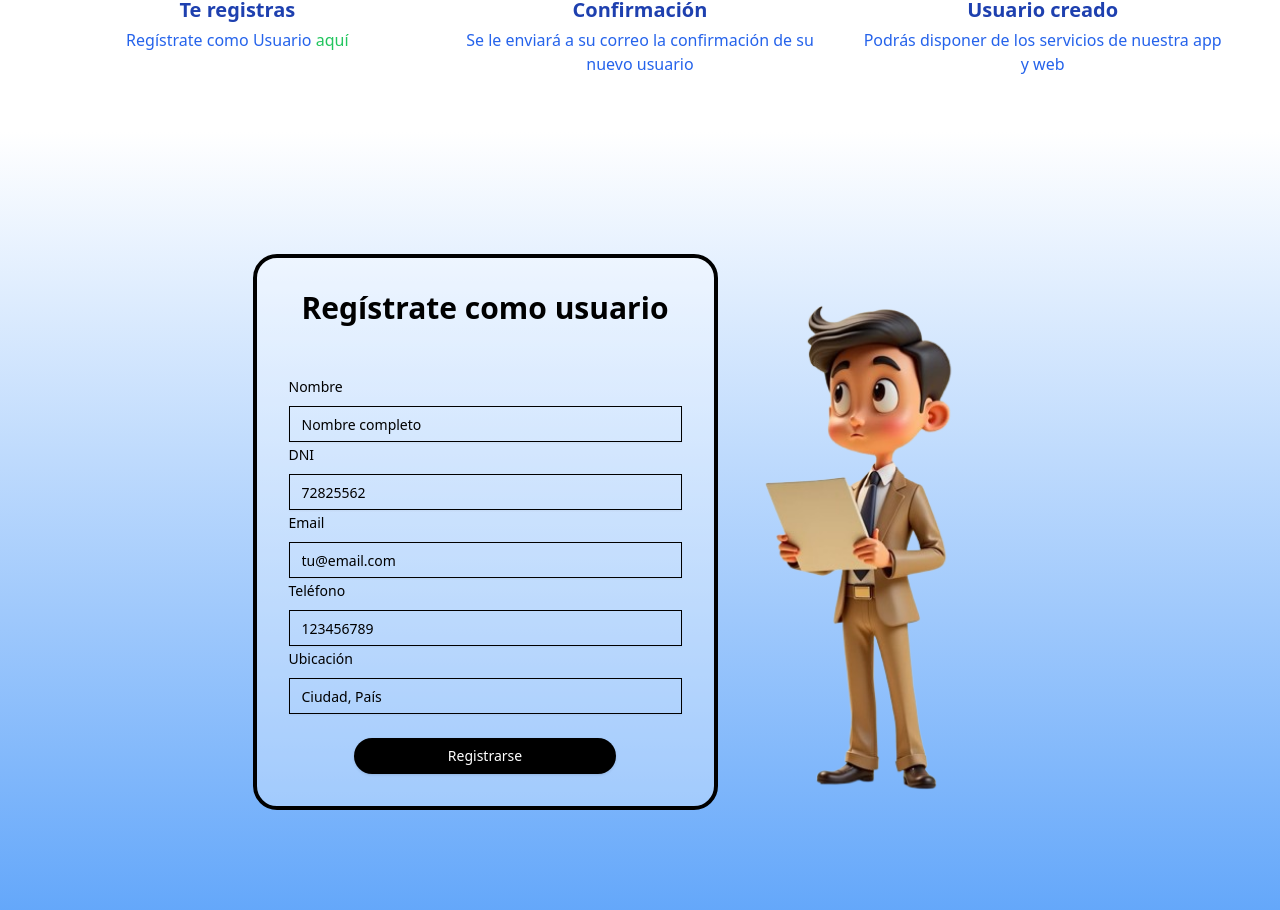
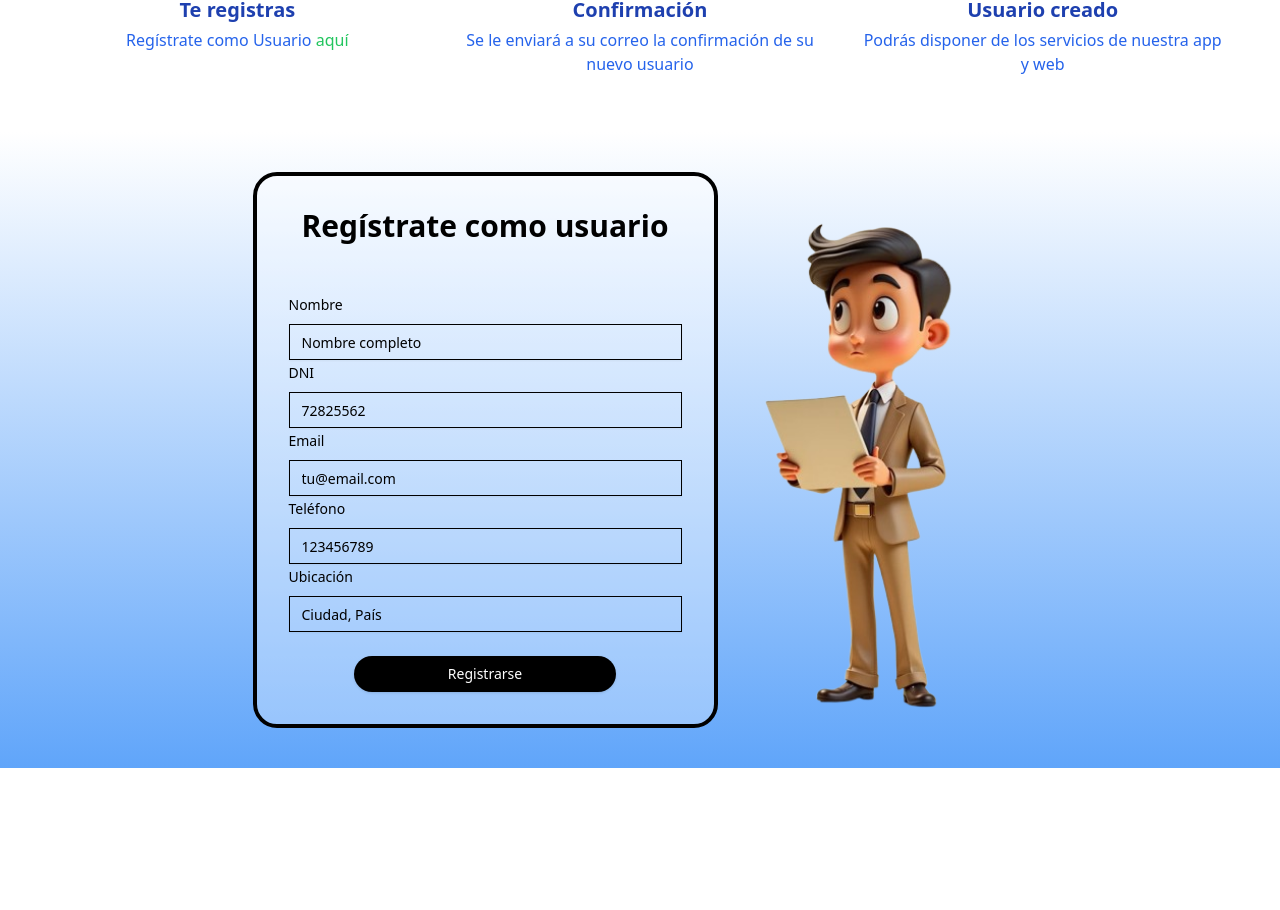
Before and after one commit to Carloscv200313/servi-mach, a Next.js app: page / in a window 1280 px wide. Shown: the part 892-1802 px from the top of the page. After the commit the page ends 1660 px from the top, so only its background shows below. Built offline with nearby package versions, Linux system fonts and the light colour scheme.

Commit message:
Preparando la pagina de Usuario V:10

```diff
--- a/paginas/pagina-01/pagina-03.tsx
+++ b/paginas/pagina-01/pagina-03.tsx
@@ -33,7 +33,7 @@ export const Pagina03 = forwardRef<HTMLElement, unknown>((_, ref) => {
     return (
         <section
             ref={ref}  // Aquí se usa el ref directamente
-            className="flex md:min-h-[100vh] items-center justify-center w-full p-5 md:py-10 bg-gradient-to-b from-white to-blue-400"
+            className="flex md:min-h-[70vh] items-center justify-center w-full p-5 md:py-10 bg-gradient-to-b from-white to-blue-400"
         >
             <div className="flex items-stretch justify-center md:w-3/4 ">
                 {/* Contenedor del Formulario */}
```
